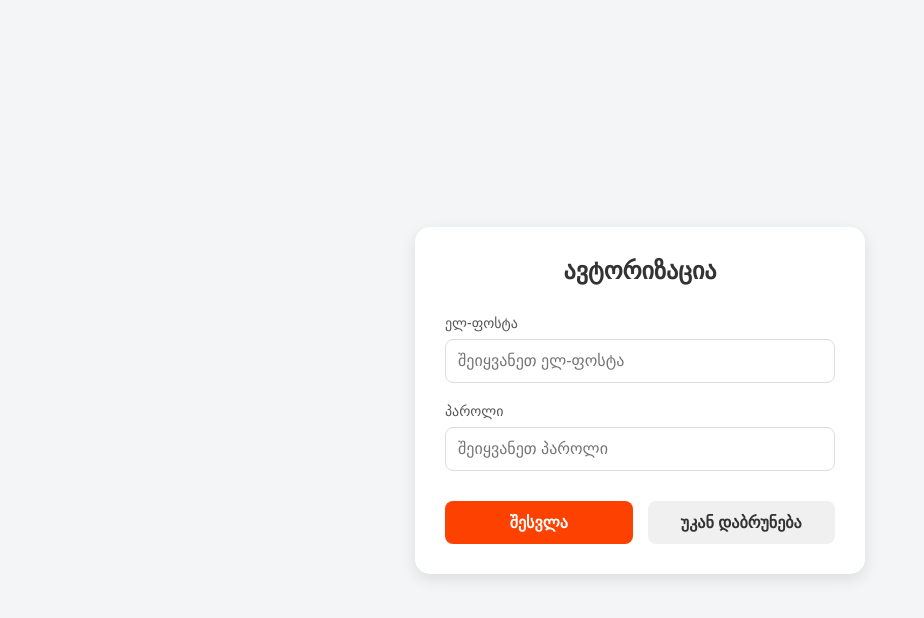
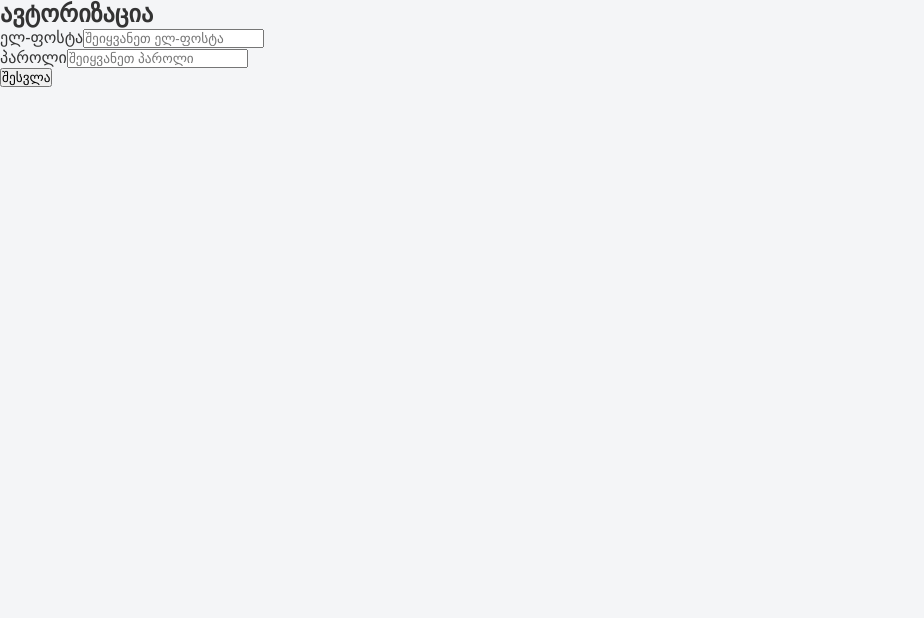
Before and after one commit to TemoUgrelidze/myautopage2, a React (Vite) app: page /login in a window 1280 px wide. Shown: the top 618 px of the page, without its empty margins (0-924 px from the left). Built offline with nearby package versions, Linux system fonts and the light colour scheme; no server answers.

Commit message:
feature2

```diff
--- a/package.json
+++ b/package.json
@@ -13,6 +13,7 @@
     "axios": "^1.8.1",
     "react": "^19.0.0",
     "react-dom": "^19.0.0",
+    "react-icons": "^5.5.0",
     "react-router-dom": "^7.4.0"
   },
   "devDependencies": {
--- a/src/App.css
+++ b/src/App.css
@@ -1890,118 +1890,3 @@ body {
 .guest-icon {
     font-size: 18px;
 }
-
-
-
-
-
-
-
-
-/* Add this to your App.css file */
-
-/* Login Page Styles */
-.login-page {
-    display: flex;
-    justify-content: center;
-    align-items: center;
-    min-height: 100vh;
-    background-color: #f4f5f7;
-    padding: 20px;
-}
-
-.login-container {
-    width: 100%;
-    max-width: 450px;
-    background: white;
-    border-radius: 15px;
-    box-shadow: 0 5px 15px rgba(0, 0, 0, 0.1);
-    padding: 30px;
-}
-
-.login-header {
-    text-align: center;
-    margin-bottom: 30px;
-}
-
-.login-header h1 {
-    font-size: 24px;
-    color: #333;
-    font-weight: 600;
-}
-
-.login-form {
-    display: flex;
-    flex-direction: column;
-    gap: 20px;
-}
-
-.form-group {
-    display: flex;
-    flex-direction: column;
-    gap: 8px;
-}
-
-.form-group label {
-    font-size: 14px;
-    font-weight: 500;
-    color: #555;
-}
-
-.form-group input {
-    padding: 12px;
-    border: 1px solid #ddd;
-    border-radius: 8px;
-    font-size: 16px;
-    transition: border-color 0.3s;
-}
-
-.form-group input:focus {
-    border-color: #fd4100;
-    outline: none;
-}
-
-.form-actions {
-    display: flex;
-    gap: 15px;
-    margin-top: 10px;
-}
-
-.login-submit-btn, .back-btn {
-    flex: 1;
-    padding: 12px;
-    border: none;
-    border-radius: 8px;
-    font-size: 16px;
-    font-weight: 600;
-    cursor: pointer;
-    transition: all 0.3s;
-}
-
-.login-submit-btn {
-    background-color: #fd4100;
-    color: white;
-}
-
-.login-submit-btn:hover {
-    background-color: #e53900;
-}
-
-.back-btn {
-    background-color: #f0f0f0;
-    color: #333;
-}
-
-.back-btn:hover {
-    background-color: #e0e0e0;
-}
-
-@media (max-width: 480px) {
-    .login-container {
-        padding: 20px;
-    }
-
-    .form-actions {
-        flex-direction: column;
-    }
-}
--- a/src/components/Guest.jsx
+++ b/src/components/Guest.jsx
@@ -10,7 +10,6 @@ const Guest = () => {
         navigate('/login');
     };
 
-
     return (
         <div className="guest-button-container">
             <button className="guest-button" onClick={handleRegistration}>
--- a/src/components/Login.jsx
+++ b/src/components/Login.jsx
@@ -1,11 +1,9 @@
 // src/components/Login.jsx
 import React, { useState } from 'react';
-import { useNavigate } from 'react-router-dom';
 
 const Login = () => {
     const [email, setEmail] = useState('');
     const [password, setPassword] = useState('');
-    const navigate = useNavigate();
 
     const handleLogin = (e) => {
         e.preventDefault();
@@ -17,26 +15,19 @@ const Login = () => {
         }
 
         // Here you would typically make an API call to authenticate
+        // For demo purposes, we'll just show an alert
         alert(`წარმატებული ავტორიზაცია!\nEmail: ${email}`);
 
-        // Reset form and navigate back to home
+        // Reset form
         setEmail('');
         setPassword('');
-        navigate('/');
-    };
-
-    const handleBack = () => {
-        navigate('/');
     };
 
     return (
-        <div className="login-page">
-            <div className="login-container">
-                <div className="login-header">
-                    <h1>ავტორიზაცია</h1>
-                </div>
-                <form onSubmit={handleLogin} className="login-form">
-                    <div className="form-group">
+        <div>
+            <h2>ავტორიზაცია</h2>
+            <form onSubmit={handleLogin}>
+                <div>
                     <label htmlFor="email">ელ-ფოსტა</label>
                     <input
                         type="email"
@@ -46,7 +37,7 @@ const Login = () => {
                         placeholder="შეიყვანეთ ელ-ფოსტა"
                     />
                 </div>
-                    <div className="form-group">
+                <div>
                     <label htmlFor="password">პაროლი</label>
                     <input
                         type="password"
@@ -56,14 +47,10 @@ const Login = () => {
                         placeholder="შეიყვანეთ პაროლი"
                     />
                 </div>
-                    <div className="form-actions">
-                        <button type="submit" className="login-submit-btn">შესვლა</button>
-                        <button type="button" className="back-btn" onClick={handleBack}>
-                            უკან დაბრუნება
-                        </button>
+                <div>
+                    <button type="submit">შესვლა</button>
                 </div>
             </form>
-            </div>
         </div>
     );
 };
```
Also changed, not shown: src/App.jsx (+14 -10 lines), 1 other file (tests, documents, lock files or other folders). Lines whose indentation alone changed are shown as unchanged.
